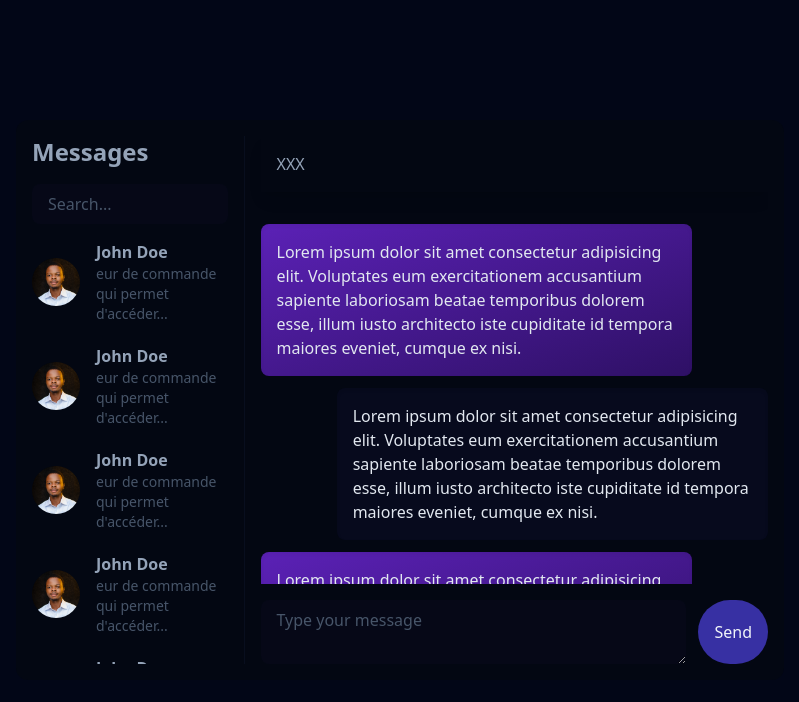
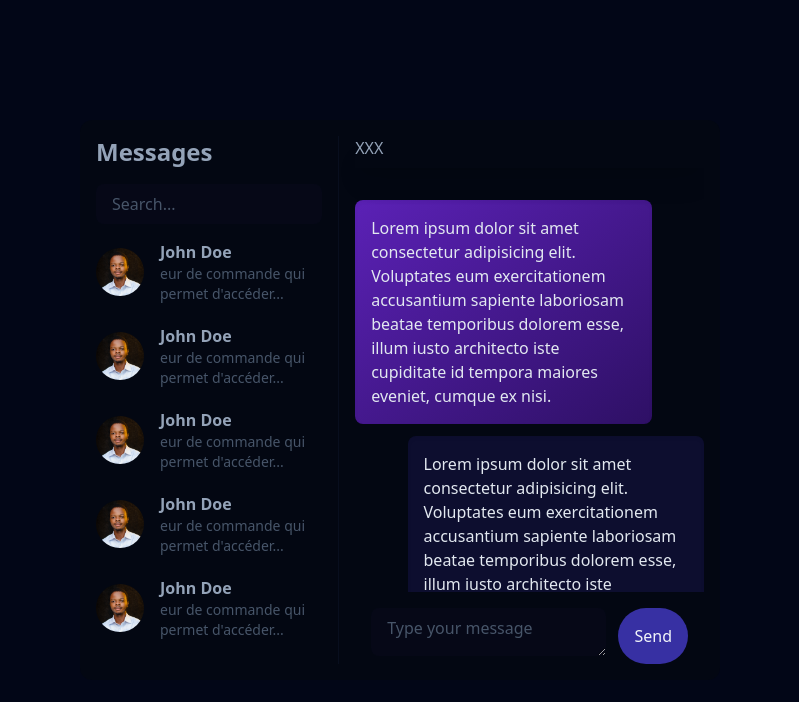
Before and after one commit to henocmusau/Realtime-Chat-App-with-Nextjs, a Next.js app: page / in a window 1280 px wide. Shown: the top 702 px of the page, without its empty margins (240-1039 px from the left). Built offline with nearby package versions, Linux system fonts and the light colour scheme.

Commit message:
Mise en place réussie de la responsivité du composant prenant en charge les  messages

```diff
--- a/app/layout.tsx
+++ b/app/layout.tsx
@@ -5,7 +5,7 @@ import './globals.css'
 // const inter = Inter({ subsets: ['latin'] })
 
 export const metadata: Metadata = {
-  title: 'Create Next App',
+  title: 'ChatApp, Talk with the world !',
   description: 'Generated by create next app',
 }
 
@@ -16,7 +16,7 @@ export default function RootLayout({
 }) {
   return (
     <html lang="en">
-      <body className='min-h-[100vh] bg-slate-950 flex flex-col items-center justify-center text-black'>{children}</body>
+      <body className='min-h-[100vh] max-h-[100vh] box-border bg-slate-950 flex flex-col items-center justify-center text-black'>{children}</body>
     </html>
   )
 }
--- a/app/page.tsx
+++ b/app/page.tsx
@@ -1,46 +1,14 @@
-import Image from 'next/image'
-import styles from './page.module.css'
-import Link from 'next/link'
-import MessagesSenders from '@/components/Messages/MessagesSenders'
 
+import { MessageWrapper } from '@/components'
 
 export default function Home() {
-  const defaultStyle = 'max-w-[85%] rounded-lg text-slate-200 p-4 mb-3 text-normal shadow-inner'
-  const fromMeStyle = defaultStyle + ' float-right bg-indigo-900/10'
-  const fromOtherStyle = defaultStyle + ' bg-gradient-to-br from-violet-800 to-violet-950'
+
   return (
-    <main className='h-screen md:h-[70vh] w-full p-4 md:w-[90%] lg:w-[60%] flex bg-gray-950 text-slate-400 rounded-xl'>
+    <>
+      <MessageWrapper />
 
-      {/* Contacts Box */}
-      <MessagesSenders />
-
-      {/* Messages box */}
-      <section className='w-full flex flex-col overflow-y-auto pl-4'>
-        <header className='sticky h-full top-0 p-4 shadow-lg bg-gray-950 backdrop-blur mb-8'>
-          XXX
-        </header>
-
-        {
-          [1, 2, 3, 4, 5, 6, 7].map(msg => (
-            <div className='w-full' key={msg}>
-              <p className={msg % 2 === 0 ? fromMeStyle : fromOtherStyle} >Lorem ipsum dolor sit amet consectetur adipisicing elit. Voluptates eum exercitationem accusantium sapiente laboriosam beatae temporibus dolorem esse, illum iusto architecto iste cupiditate id tempora maiores eveniet, cumque ex nisi.</p>
-            </div>
-          ))
-        }
-
-        <form className='sticky gap-x-3 bottom-0 flex bg-gray-950 pt-4'>
-          <textarea
-            className='textInput rounded-lg h-16'
-            placeholder='Type your message'
-          ></textarea>
-          <button className='text-slate-100 bg-indigo-800 p-4 rounded-full '>
-            Send
-          </button>
-        </form>
-
-      </section>
       {/* <h1 className='text-2xl font-semibold mb-6'>Mon super site</h1>
       <Link href='/video' className='bg-indigo-600 hover:bg-indigo-500 duration-200 rounded-lg px-4 py-3 my-4 text-white '>Aller au lecteur vidéo</Link> */}
-    </main>
+    </>
   )
 }
--- a/app/video/page.tsx
+++ b/app/video/page.tsx
@@ -1,11 +1,11 @@
-import VideoPlayer from '@/components/VideoPlayer'
+// import VideoPlayer from '@/components/VideoPlayer'
 import Image from 'next/image'
 // import styles from './page.module.css'
 
 export default function Home() {
     return (
         <main className='h-full w-full flex-col flex items-center justify-center'>
-            <VideoPlayer />
+            {/* <VideoPlayer /> */}
         </main>
     )
 }
--- /dev/null
+++ b/components/Messages/MessageBox.tsx
@@ -0,0 +1,42 @@
+import React from 'react'
+import MessageBoxItem from './MessageBoxItem'
+
+interface Props {
+    isActive: boolean
+    handlePrevius: (tab: 0) => void
+}
+
+export default function MessageBox({ isActive, handlePrevius }: Props) {
+
+    const defaultStyle = 'relative basis-full h-full lg:basis-1/2 md:basis-3/5 xl:basis-3/5 overflow-y-auto pl-4 duration-150'
+    const activeStyle = defaultStyle + ' flex flex-col'
+    const inactiveStyle = defaultStyle + ' collapse translate-x-full md:translate-x-0 md:visible md:flex md:flex-col'
+    return (
+        <section className={isActive ? activeStyle : inactiveStyle}>
+            <header className='sticky h-full flex z-10 items-center justify-between top-0 shadow-xl bg-gray-950 backdrop-blur mb-8 pb-2'>
+                <button
+                    className='p-3 rounded-lg bg-indigo-800/20 hover:bg-indigo-700/20 duration-150 w-8 h-8 flex md:hidden items-center justify-center'
+                    onClick={() => handlePrevius(0)}
+                >{'<'}</button>
+                <div>XXX</div>
+            </header>
+
+            {
+                [1, 2, 3, 4, 5, 6, 7].map(msg => (
+                    <MessageBoxItem key={msg} fromMe={msg % 2 === 0} />
+                ))
+            }
+
+            <form className='gap-x-3 fixed md:sticky bottom-0 left-0 flex w-full z-10 bg-gray-950 p-4 md:pb-0'>
+                <textarea
+                    className='textInput rounded-lg h-12'
+                    placeholder='Type your message'
+                ></textarea>
+                <button className='text-slate-100 bg-indigo-800 p-4 rounded-full '>
+                    Send
+                </button>
+            </form>
+
+        </section>
+    )
+}
--- /dev/null
+++ b/components/Messages/MessageBoxItem.tsx
@@ -0,0 +1,22 @@
+import React from 'react'
+
+interface Props {
+    fromMe: boolean
+}
+
+export default function MessageBoxItem({ fromMe }: Props) {
+    const defaultStyle = 'max-w-[85%] rounded-lg text-slate-200 p-4 mb-3 text-normal shadow-inner'
+    const fromMeStyle = defaultStyle + ' float-right bg-indigo-800/20'
+    const fromOtherStyle = defaultStyle + ' bg-gradient-to-br from-violet-800 to-violet-950'
+
+    return (
+        <div className='w-full'>
+            <p
+                className={fromMe ? fromMeStyle : fromOtherStyle}
+            >
+                Lorem ipsum dolor sit amet consectetur adipisicing elit. Voluptates eum exercitationem accusantium sapiente laboriosam beatae temporibus dolorem esse, illum iusto architecto iste cupiditate id tempora maiores eveniet, cumque ex nisi.
+            </p>
+            {/* <span className={fromMe ? 'block float-right text-[0.65rem]' : 'block'}>{'12/10/2026'}</span> */}
+        </div>
+    )
+}
--- a/components/Messages/MessageItem.tsx
+++ /dev/null
@@ -1,7 +0,0 @@
-import React from 'react'
-
-export default function MessageItem() {
-    return (
-        <div>MessageItem</div>
-    )
-}
--- a/components/Messages/MessageSender.tsx
+++ b/components/Messages/MessageSender.tsx
@@ -3,10 +3,17 @@ import React from 'react'
 
 import user from '@/assets/images/user.jpg'
 
-export default function MessageSender() {
+interface Props {
+    handlePrevius: (tab: 1) => void
+}
+
+export default function MessageSender({ handlePrevius }: Props) {
     const text = "Shell est un interpréteur de commande qui permet d'accéder"
+
+
     return (
-        <div className='flex items-center mb-5 last:mb-0'>
+        <div
+            className='flex items-center mb-5 last:mb-0' onClick={() => handlePrevius(1)}>
             <Image
                 src={user}
                 className='w-12 h-12 mr-4 rounded-full object-cover hover:contrast-125 duration-150'
--- /dev/null
+++ b/components/Messages/MessageWrapper.tsx
@@ -0,0 +1,24 @@
+'use client'
+
+import React, { useState } from 'react'
+import { MessagesSenders, MessageBox } from '@/components'
+
+export default function MessageWrapper() {
+    const [active, setActive] = useState<0 | 1>(0)
+
+    const toggleTab = (tab: 0 | 1) => {
+        if (tab === active) return
+        setActive(tab)
+    }
+
+    return (
+        <main className='h-screen max-h-screen box-border md:h-[70vh] w-full p-4 md:w-[95%] lg:w-[65%] xl:w-[50%] flex flex-wrap md:flex-nowrap bg-gray-950 text-slate-400 rounded-xl'>
+
+            {/* Contacts Box */}
+            <MessagesSenders isActive={active === 0} handlePrevius={toggleTab} />
+
+            {/* Messages box */}
+            <MessageBox isActive={active === 1} handlePrevius={toggleTab} />
+        </main>
+    )
+}
--- a/components/Messages/MessagesSenders.tsx
+++ b/components/Messages/MessagesSenders.tsx
@@ -1,9 +1,22 @@
 import React from 'react'
 import MessageSender from './MessageSender'
 
-export default function MessagesSenders() {
+interface Props {
+    isActive: boolean
+    handlePrevius: (tab: 1) => void
+}
+
+export default function MessagesSenders({ isActive, handlePrevius }: Props) {
+    const defaultStyle = 'md:border-r pr-4 md:border-slate-900/50 h-full basis-full lg:basis-1/2 md:basis-2/5 xl:basis-2/5 overflow-y-auto duration-150'
+    const activeStyle = defaultStyle + ' translate-y-0 visible'
+    const inactiveStyle = defaultStyle + ' hidden md:flex flex-col translate-y-0 -translate-x-full md:translate-x-0'
+    // const activeStyle = 'md:border-r pr-4 md:border-slate-900/50 h-full basis-full lg:basis-1/2 md:basis-2/5 xl:basis-2/5 overflow-y-auto translate-y-0 visible duration-150'
+    // const inactiveStyle = 'hidden md:flex flex-col md:border-r pr-4 md:border-slate-900/50 h-full basis-full lg:basis-1/2 md:basis-2/5 xl:basis-2/5 translate-y-0 duration-150 -translate-x-full md:translate-x-0 overflow-y-auto'
+
     return (
-        <section className='border-r pr-4 border-slate-900/50 basis-2/5 overflow-y-auto'>
+        <section
+            className={isActive ? activeStyle : inactiveStyle}
+        >
             <header className='sticky top-0 bg-gray-950 backdrop-blur'>
                 <h1 className='text-2xl font-semibold'>Messages</h1>
                 <input
@@ -14,8 +27,8 @@ export default function MessagesSenders() {
                 />
             </header>
 
-            {[1, 2, 3, 4, 5, 6, 7, 8].map((msg, i) => (
-                <MessageSender key={i} />
+            {[1, 2, 3, 4, 5,].map((msg, i) => (
+                <MessageSender key={i} handlePrevius={handlePrevius} />
             ))}
 
 
--- /dev/null
+++ b/components/index.ts
@@ -0,0 +1,13 @@
+import MessageBox from "./Messages/MessageBox";
+import MessageBoxItem from "./Messages/MessageBoxItem";
+import MessageSender from "./Messages/MessageSender";
+import MessagesSenders from "./Messages/MessagesSenders";
+import MessageWrapper from "./Messages/MessageWrapper";
+
+export {
+    MessageBox,
+    MessageBoxItem,
+    MessageSender,
+    MessagesSenders,
+    MessageWrapper
+}
--- a/hooks/useVideo.tsx
+++ b/hooks/useVideo.tsx
@@ -2,11 +2,9 @@
 import React, { LegacyRef, useEffect, useRef, useState } from 'react'
 
 export default function useVideo() {
-<<<<<<< HEAD
-    const videoRef = useRef<LegacyRef<HTMLVideoElement> | undefined>()
-=======
+
     const videoRef = useRef<HTMLVideoElement>()
->>>>>>> videoPlayer
+
     const [error, setError] = useState({ state: false, msg: '' })
     // const [stream, setStream] = useState<MediaStream | null>(null)
 
--- a/package.json
+++ b/package.json
@@ -1,9 +1,5 @@
 {
-<<<<<<< HEAD
-  "name": "realtime-chat-app",
-=======
   "name": "realtime-chat-app-nextjs",
->>>>>>> videoPlayer
   "version": "0.1.0",
   "private": true,
   "scripts": {
```
